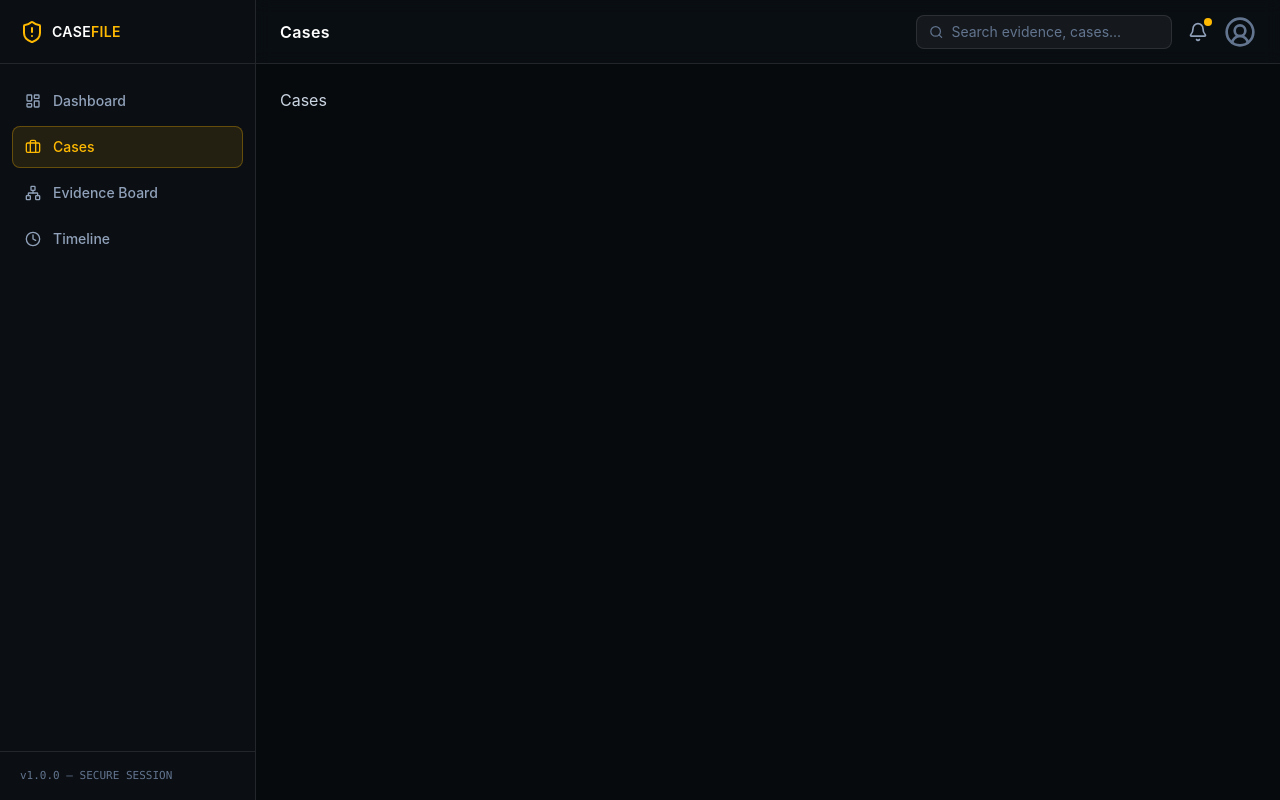
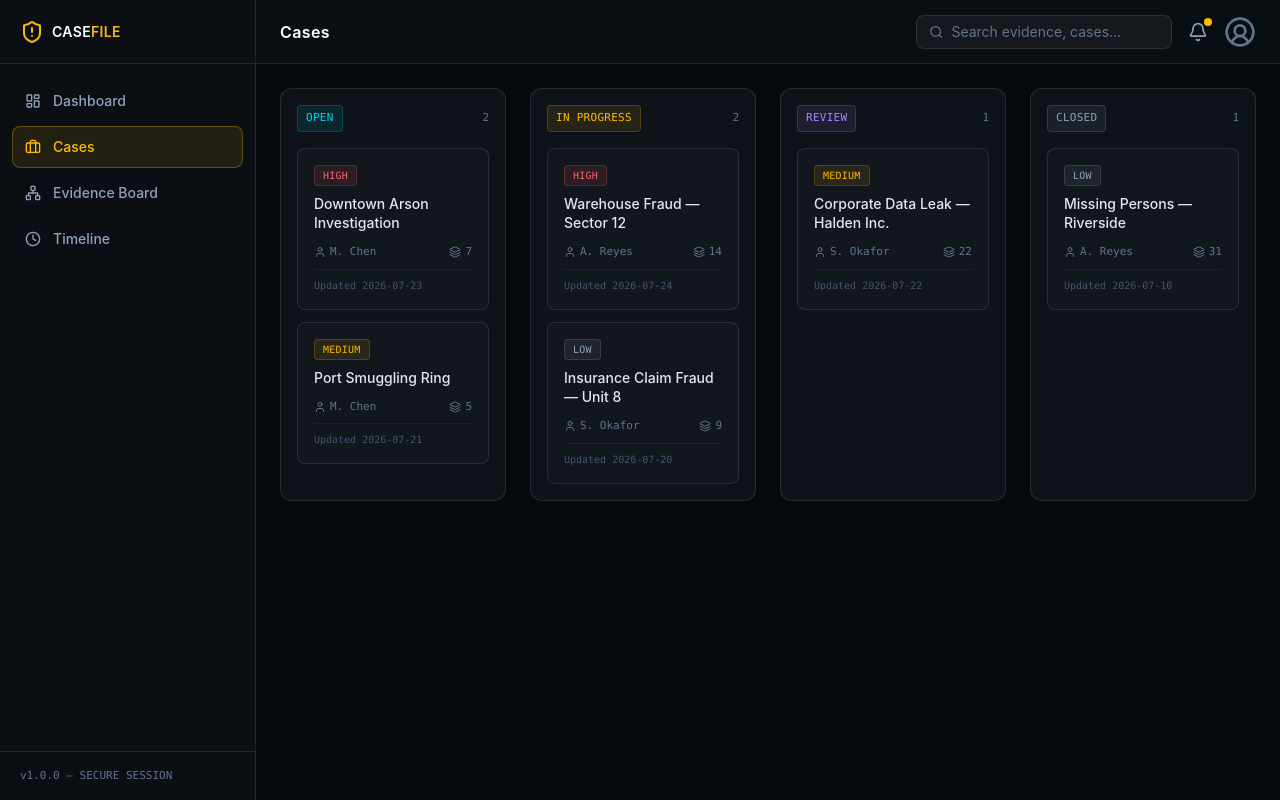
Before and after one commit to tanvie029-cpu/Investigation-board, a React (Vite) app: page / in a window 1280 px wide. Both pictures are taken after a click on the button "Cases". Built offline with nearby package versions, Linux system fonts and the light colour scheme.

Commit message:
implement dashboard and case management

```diff
--- a/src/App.tsx
+++ b/src/App.tsx
@@ -2,6 +2,7 @@ import { useState } from 'react';
 import Sidebar from './components/layout/Sidebar';
 import Topbar from './components/layout/Topbar';
 import Dashboard from "./components/dashboard/Dashboard";
+import CaseBoard from "./components/case-board/CaseBoard";
 import type { View } from './types';
 
 const viewTitles: Record<View, string> = {
@@ -42,7 +43,7 @@ export default function App() {
         <main className="flex-1 p-4 lg:p-6 text-slate-300">
           {activeView === "dashboard" && <Dashboard />}
 
-          {activeView === "cases" && <div>Cases</div>}
+          {activeView === 'cases' && <CaseBoard />}
 
           {activeView === "board" && <div>Evidence Board</div>}
 
--- /dev/null
+++ b/src/components/case-board/CaseBoard.tsx
@@ -0,0 +1,55 @@
+import { useState } from 'react';
+import { DndContext, DragOverlay, closestCenter, PointerSensor, useSensor, useSensors } from '@dnd-kit/core';
+import type { DragEndEvent, DragStartEvent } from '@dnd-kit/core';
+import { mockCases } from '../../data/mockData';
+import type { Case, CaseStatus } from '../../types';
+import CaseColumn from './CaseColumn';
+import CaseCard from './CaseCard';
+
+const statuses: CaseStatus[] = ['open', 'in_progress', 'review', 'closed'];
+
+export default function CaseBoard() {
+  const [cases, setCases] = useState<Case[]>(mockCases);
+  const [activeCase, setActiveCase] = useState<Case | null>(null);
+
+  const sensors = useSensors(useSensor(PointerSensor, { activationConstraint: { distance: 4 } }));
+
+  function handleDragStart(event: DragStartEvent) {
+    const found = cases.find((c) => c.id === event.active.id);
+    setActiveCase(found ?? null);
+  }
+
+  function handleDragEnd(event: DragEndEvent) {
+    const { active, over } = event;
+    setActiveCase(null);
+    if (!over) return;
+
+    const newStatus = over.id as CaseStatus;
+    setCases((prev) =>
+      prev.map((c) => (c.id === active.id ? { ...c, status: newStatus, updatedAt: 'Just now' } : c))
+    );
+  }
+
+  return (
+    <DndContext
+      sensors={sensors}
+      collisionDetection={closestCenter}
+      onDragStart={handleDragStart}
+      onDragEnd={handleDragEnd}
+    >
+      <div className="grid grid-cols-1 sm:grid-cols-2 xl:grid-cols-4 gap-4 lg:gap-6">
+        {statuses.map((status) => (
+          <CaseColumn key={status} status={status} cases={cases.filter((c) => c.status === status)} />
+        ))}
+      </div>
+
+      <DragOverlay>
+        {activeCase ? (
+          <div className="rotate-2 scale-105 shadow-2xl shadow-black/50">
+            <CaseCard caseItem={activeCase} />
+          </div>
+        ) : null}
+      </DragOverlay>
+    </DndContext>
+  );
+}
--- a/src/components/case-board/CaseCard.tsx
+++ b/src/components/case-board/CaseCard.tsx
@@ -0,0 +1,53 @@
+import { useDraggable } from '@dnd-kit/core';
+import { CSS } from '@dnd-kit/utilities';
+import { User, Layers } from 'lucide-react';
+import type { Case, Priority } from '../../types';
+
+const priorityStyles: Record<Priority, string> = {
+  high: 'text-red-400 bg-red-400/10 border-red-400/20',
+  medium: 'text-amber-400 bg-amber-400/10 border-amber-400/20',
+  low: 'text-slate-400 bg-slate-400/10 border-slate-400/20',
+};
+
+interface CaseCardProps {
+  caseItem: Case;
+}
+
+export default function CaseCard({ caseItem }: CaseCardProps) {
+  const { attributes, listeners, setNodeRef, transform, isDragging } = useDraggable({
+    id: caseItem.id,
+  });
+
+  const style = {
+    transform: CSS.Translate.toString(transform),
+    opacity: isDragging ? 0.4 : 1,
+  };
+
+  return (
+    <div
+      ref={setNodeRef}
+      style={style}
+      {...listeners}
+      {...attributes}
+      className="bg-white/[0.02] border border-white/10 rounded-lg p-4 hover:border-white/20 hover:bg-white/[0.04] transition-colors cursor-grab active:cursor-grabbing touch-none"
+    >
+      <div className="flex items-start justify-between mb-2">
+        <span className={`text-[10px] font-mono uppercase tracking-wide px-2 py-0.5 rounded border ${priorityStyles[caseItem.priority]}`}>
+          {caseItem.priority}
+        </span>
+      </div>
+      <h4 className="text-sm font-medium text-slate-200 leading-snug mb-3">{caseItem.title}</h4>
+      <div className="flex items-center justify-between text-[11px] text-slate-500 font-mono">
+        <span className="flex items-center gap-1">
+          <User className="w-3 h-3" /> {caseItem.assignee}
+        </span>
+        <span className="flex items-center gap-1">
+          <Layers className="w-3 h-3" /> {caseItem.evidenceCount}
+        </span>
+      </div>
+      <div className="text-[10px] text-slate-600 font-mono mt-2 pt-2 border-t border-white/5">
+        Updated {caseItem.updatedAt}
+      </div>
+    </div>
+  );
+}
--- a/src/components/case-board/CaseColumn.tsx
+++ b/src/components/case-board/CaseColumn.tsx
@@ -0,0 +1,52 @@
+import { useDroppable } from '@dnd-kit/core';
+import type { Case, CaseStatus } from '../../types';
+import CaseCard from './CaseCard';
+
+const columnAccent: Record<CaseStatus, string> = {
+  open: 'text-cyan-400 bg-cyan-400/10 border-cyan-400/20',
+  in_progress: 'text-amber-400 bg-amber-400/10 border-amber-400/20',
+  review: 'text-violet-400 bg-violet-400/10 border-violet-400/20',
+  closed: 'text-slate-400 bg-slate-400/10 border-slate-400/20',
+};
+
+const columnLabel: Record<CaseStatus, string> = {
+  open: 'Open',
+  in_progress: 'In Progress',
+  review: 'Review',
+  closed: 'Closed',
+};
+
+interface CaseColumnProps {
+  status: CaseStatus;
+  cases: Case[];
+}
+
+export default function CaseColumn({ status, cases }: CaseColumnProps) {
+  const { setNodeRef, isOver } = useDroppable({ id: status });
+
+  return (
+    <div
+      ref={setNodeRef}
+      className={`bg-[#0E1319] border rounded-xl p-4 flex flex-col min-h-[400px] transition-colors ${
+        isOver ? 'border-amber-400/40' : 'border-white/10'
+      }`}
+    >
+      <div className="flex items-center justify-between mb-4">
+        <span className={`text-[11px] font-mono uppercase tracking-wide px-2 py-1 rounded border ${columnAccent[status]}`}>
+          {columnLabel[status]}
+        </span>
+        <span className="text-[11px] font-mono text-slate-500">{cases.length}</span>
+      </div>
+      <div className="space-y-3 flex-1">
+        {cases.map((c) => (
+          <CaseCard key={c.id} caseItem={c} />
+        ))}
+        {cases.length === 0 && (
+          <div className="text-center text-[11px] text-slate-600 font-mono py-6 border border-dashed border-white/10 rounded-lg">
+            No cases
+          </div>
+        )}
+      </div>
+    </div>
+  );
+}
--- a/src/data/mockData.ts
+++ b/src/data/mockData.ts
@@ -1,10 +1,12 @@
 import type { Case, ActivityItem, TrendPoint } from '../types';
 
 export const mockCases: Case[] = [
-  { id: 'c1', title: 'Warehouse Fraud — Sector 12', status: 'in_progress', priority: 'high', createdAt: '2026-07-18', evidenceCount: 14, assignee: 'A. Reyes' },
-  { id: 'c2', title: 'Downtown Arson Investigation', status: 'open', priority: 'high', createdAt: '2026-07-20', evidenceCount: 7, assignee: 'M. Chen' },
-  { id: 'c3', title: 'Corporate Data Leak — Halden Inc.', status: 'review', priority: 'medium', createdAt: '2026-07-12', evidenceCount: 22, assignee: 'S. Okafor' },
-  { id: 'c4', title: 'Missing Persons — Riverside', status: 'closed', priority: 'low', createdAt: '2026-06-30', evidenceCount: 31, assignee: 'A. Reyes' },
+  { id: 'c1', title: 'Warehouse Fraud — Sector 12', status: 'in_progress', priority: 'high', createdAt: '2026-07-18', updatedAt: '2026-07-24', evidenceCount: 14, assignee: 'A. Reyes' },
+  { id: 'c2', title: 'Downtown Arson Investigation', status: 'open', priority: 'high', createdAt: '2026-07-20', updatedAt: '2026-07-23', evidenceCount: 7, assignee: 'M. Chen' },
+  { id: 'c3', title: 'Corporate Data Leak — Halden Inc.', status: 'review', priority: 'medium', createdAt: '2026-07-12', updatedAt: '2026-07-22', evidenceCount: 22, assignee: 'S. Okafor' },
+  { id: 'c4', title: 'Missing Persons — Riverside', status: 'closed', priority: 'low', createdAt: '2026-06-30', updatedAt: '2026-07-10', evidenceCount: 31, assignee: 'A. Reyes' },
+  { id: 'c5', title: 'Port Smuggling Ring', status: 'open', priority: 'medium', createdAt: '2026-07-19', updatedAt: '2026-07-21', evidenceCount: 5, assignee: 'M. Chen' },
+  { id: 'c6', title: 'Insurance Claim Fraud — Unit 8', status: 'in_progress', priority: 'low', createdAt: '2026-07-15', updatedAt: '2026-07-20', evidenceCount: 9, assignee: 'S. Okafor' },
 ];
 
 export const mockActivity: ActivityItem[] = [
--- a/src/types/index.ts
+++ b/src/types/index.ts
@@ -1,6 +1,9 @@
 export type CaseStatus = 'open' | 'in_progress' | 'review' | 'closed';
 export type Priority = 'low' | 'medium' | 'high';
 export type View = "dashboard" | "cases" | "board" | "timeline";
+export interface Case {
+  updatedAt: string; // add this field to the existing Case interface
+}
 
 export interface Case {
   id: string;
```
